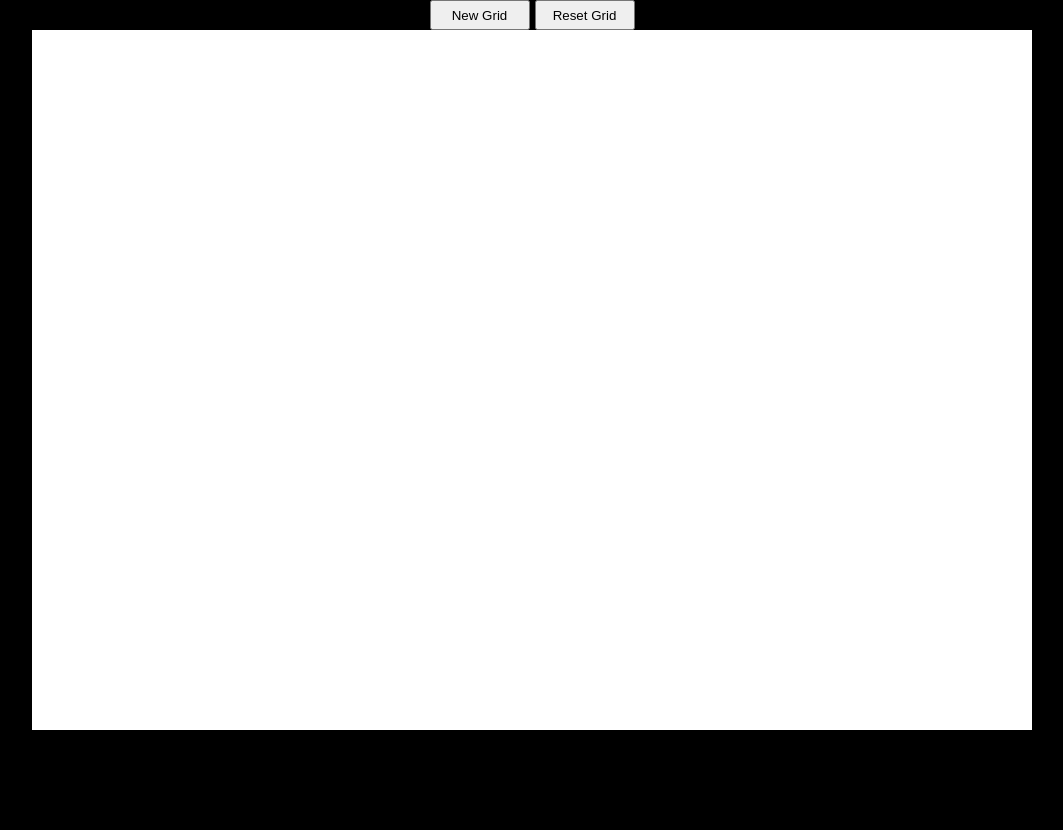
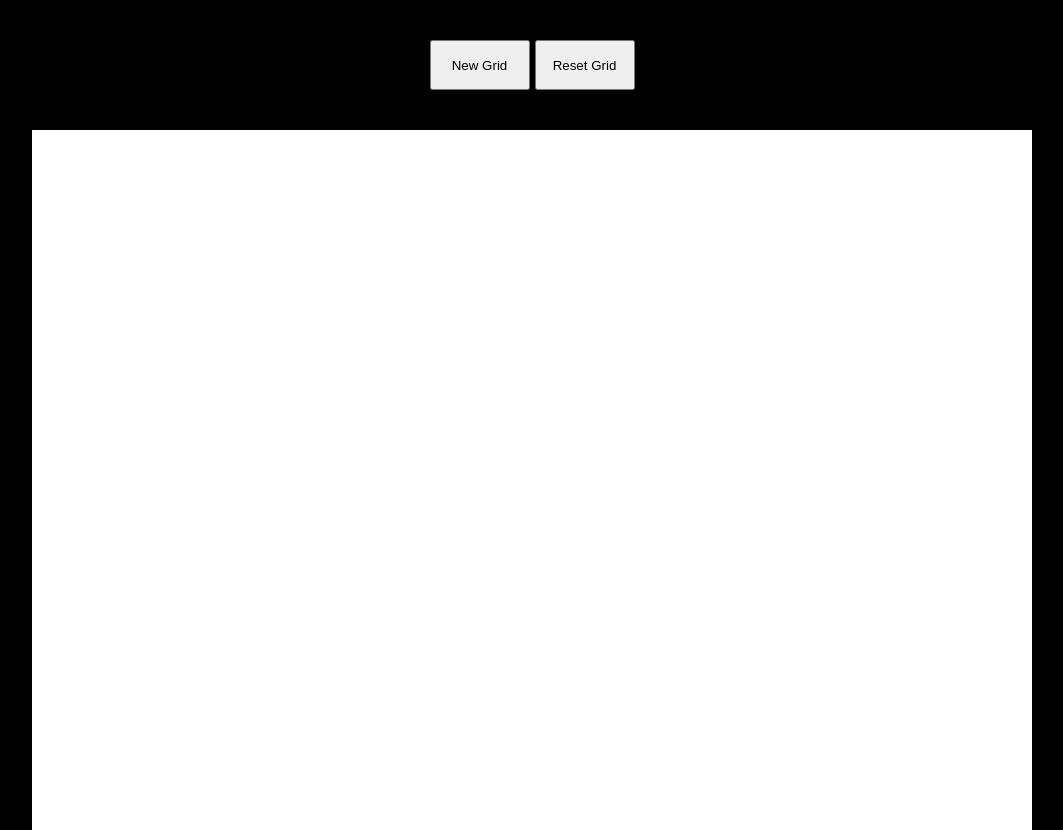
Before and after one commit to kerat6/Etch-a-Sketch, a plain HTML site: page index.html in a window 1280 px wide. Shown: the whole page, without its empty margins (108-1171 px from the left). Before the commit the page ends 800 px from the top, so only its background shows below. Drawn offline with Linux system fonts and the light colour scheme.

Commit message:
adjusted sizes and positioning

```diff
--- a/style.css
+++ b/style.css
@@ -19,12 +19,14 @@
     height: 30px;
     /* width: 70px; */
     gap: 5px;
+    margin-top: 50px;
+    margin-bottom: 50px;
 }
 
 button {
     justify-content: space-around;
     align-items: center;
-    height: 30px;
+    height: 50px;
     width: 100px;
 }
 
```
